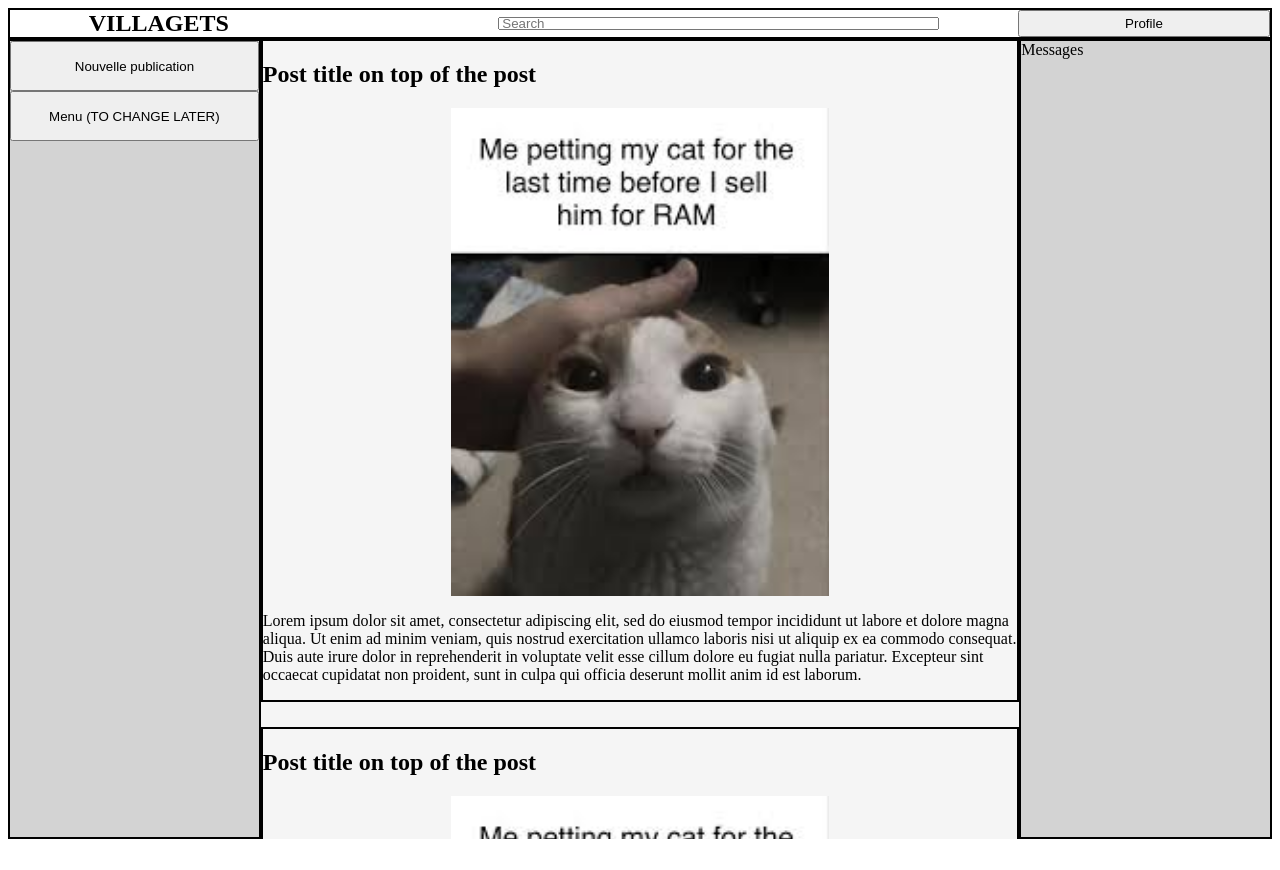
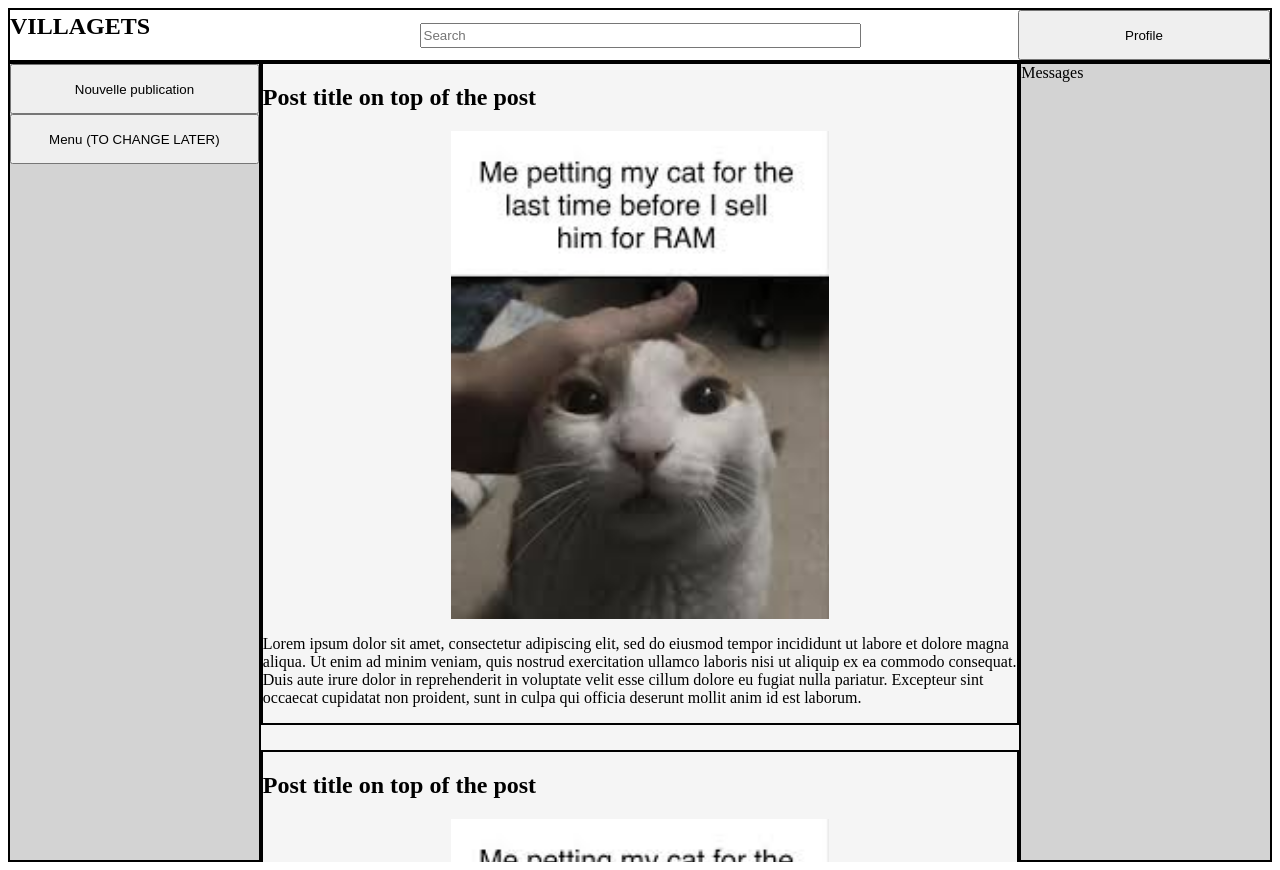
Before and after one commit to ma17du32et422/VillagETS, a React (Vite) app in the folder Application web/: page / in a window 1280 px wide. Before the commit the page ends 847 px from the top, so only its background shows below. Built offline with nearby package versions, Linux system fonts and the light colour scheme.

Commit message:
Layout header mini-fix
Changed the ratios to expand the header

```diff
--- a/Application web/src/assets/Header.css
+++ b/Application web/src/assets/Header.css
@@ -1,7 +1,7 @@
 /** Head container layout */
 .head-container{
     width: 100%;
-    height: 5vf;
+    height: 50px;
     display: flex;
     justify-content: space-between;
 }
@@ -15,7 +15,7 @@
 
 #app-name{
     width: 20%;
-    margin: auto;
+    margin-top: auto;
 }
 
 #profile{
```
